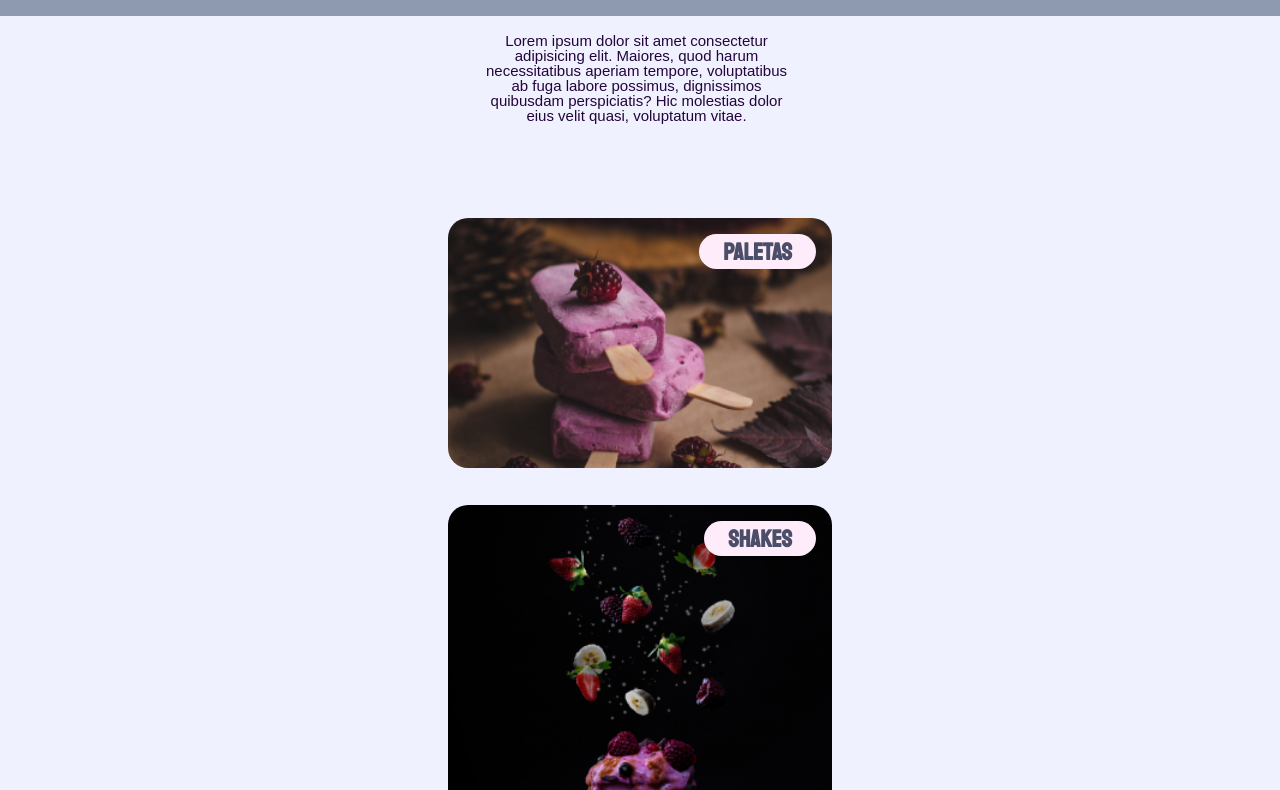
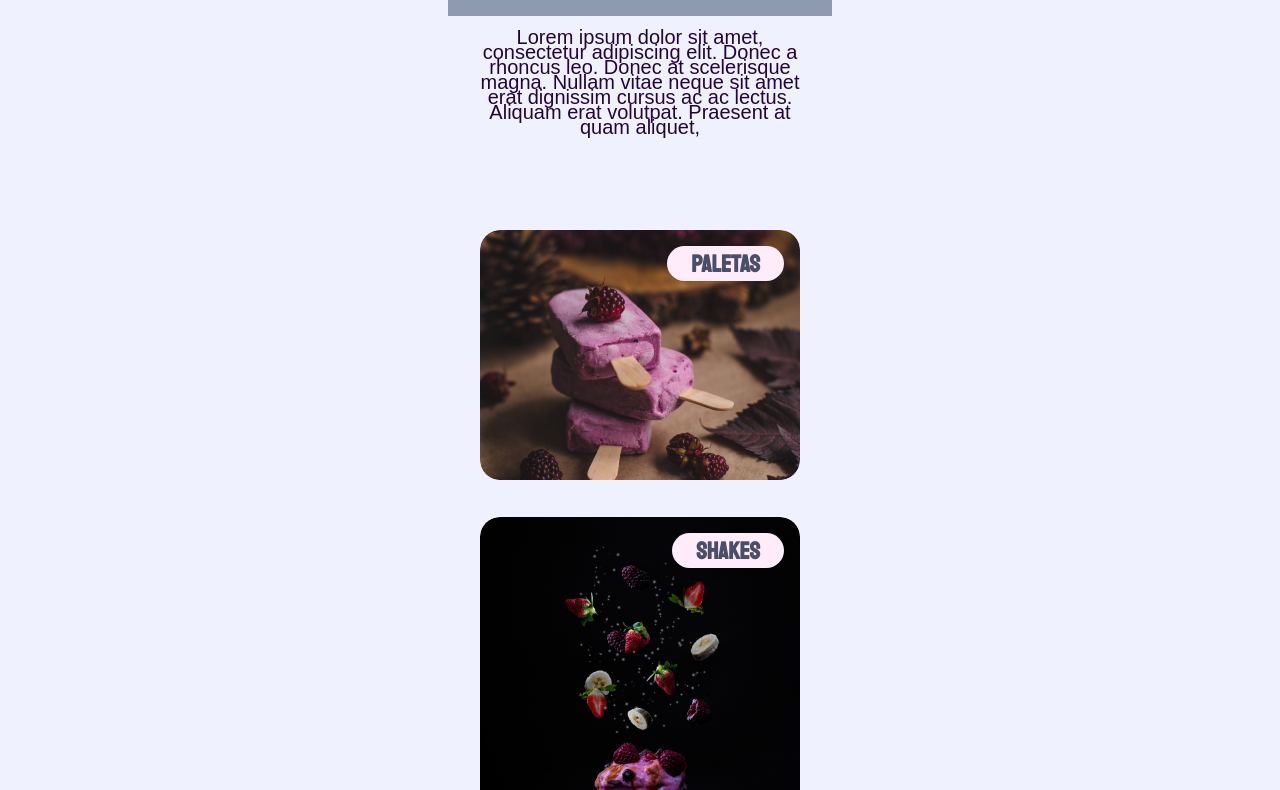
Before and after one commit to JonatasAS/Estudos_Pag_Web, a plain HTML site: page Projetos/Desafio_Space_Cream/index.html in a window 1280 px wide. Shown: the part 263-1053 px from the top of the page. Drawn offline with Linux system fonts and the light colour scheme; a web font is replaced by a local one.

Commit message:
Upgrade_SpaceCream

```diff
--- a/Projetos/Desafio_Space_Cream/index.html
+++ b/Projetos/Desafio_Space_Cream/index.html
@@ -14,16 +14,16 @@
 <body>
     <div class="page">
         <header>
-      <img src="image/logo.svg"
-        alt="Uma casquinha de sorvete com uma bola de sorvete em cima, essa casquinha se encontra na frente da lua">
-      <h1>space cream</h1>
+            <img src="image/logo.svg" alt="">
+            <h1> space cream</h1>
         </header>
 
         <main>
-
-      <p>Lorem ipsum dolor sit amet consectetur adipisicing elit. Maiores, quod harum necessitatibus aperiam
-        tempore, voluptatibus ab fuga labore possimus, dignissimos quibusdam perspiciatis? Hic molestias dolor eius
-        velit quasi, voluptatum vitae.</p>
+            <p>
+                Lorem ipsum dolor sit amet, consectetur adipiscing elit. Donec a rhoncus leo. Donec at scelerisque
+                magna. Nullam vitae neque sit amet erat dignissim cursus ac ac lectus. Aliquam erat volutpat. Praesent
+                at quam aliquet,
+            </p>
 
             <div class="card">
                 <img src="image/sorvete1.png" alt="">
@@ -44,9 +44,13 @@
                 <img id="card4" src="image/sorvete4.png" alt="">
                 <h2>picolés</h2>
             </div>
+        </main>
 
-    </main>
+        <footer>
+            <a href=""></a>
+        </footer>
     </div>
+
 </body>
 
 </html>
--- a/Projetos/Desafio_Space_Cream/style.css
+++ b/Projetos/Desafio_Space_Cream/style.css
@@ -13,20 +13,8 @@
 }
 
 body {
-  background: hsla(233, 100%, 97%, 1);
+  background: #EFF1FF;
   font-size: var(--fs-body);
-}
-
-body::before {
-  content: '';
-  width: 100%;
-  height: 279px;
-
-  position: absolute;
-  top: 0;
-  left: 0;
-  z-index: -1;
-  background: hsla(218, 17%, 62%, 1);
 }
 
 .page {
@@ -34,19 +22,16 @@ body::before {
   margin: 0 auto;
 }
 
-img {
-  width: 100%;
-  height: auto;
-}
-
 header {
+  height: 27.9rem;
   text-align: center;
+  background: #8E9AAF;
 }
 
 header img {
   width: 13.7rem;
   height: 13.7rem;
-  margin: 3.2rem 12.4rem;
+  margin-top: 3.2rem;
   filter: drop-shadow(0px 6px 6px rgba(0, 0, 0, 0.25));
 }
 
@@ -59,25 +44,25 @@ header h1 {
   line-height: 3.4rem;
   letter-spacing: 0.05em;
   text-shadow: 0px 2px 2px rgba(0, 0, 0, 0.25);
-  margin-bottom: 4.3rem;
+  margin: 3.2rem 0 2.9rem;
 }
 
 main {
   display: grid;
   gap: 3.2rem;
+  padding: 1.4rem 3.2rem 0;
+  margin-bottom: 6.0rem;
 }
 
 main p {
   font-family: var(--ff-texting);
-  width: 30.5rem;
   font-weight: 400;
-  font-size: 1.5rem;
+  font-size: 2.0rem;
   line-height: 1.5rem;
-  margin: 1.4rem 3.6rem 6.3rem;
-
   text-align: center;
 
   color: #23053A;
+  margin-bottom: 6.3rem;
 }
 
 .card {
@@ -88,8 +73,12 @@ main p {
   animation-direction: reverse;
 }
 
+img {
+  width: 100%;
+  height: auto;
+}
+
 .card img {
-  height: 25.0rem;
   object-fit: cover;
   border-radius: 2.0rem;
 
@@ -100,15 +89,6 @@ main p {
   transform: scale(1.1);
 }
 
-#card2{
-  height: 45.0rem;
-}
-
-#card4{
-  height: 45.0rem;
-  margin-bottom: 6.0rem;
-}
-
 .card h2 {
   position: absolute;
   top: 1.6rem;
@@ -116,23 +96,22 @@ main p {
   font-family: var(--ff-heading);
   color: hsla(232, 17%, 35%, 1);
   border-radius: 2.0rem;
-  font-weight: 400px ;
+  font-weight: 400px;
   padding: 0 24px;
   height: 3.5rem;
   display: inline-flex;
   align-items: center;
-  /* width: fit-content; */
   background: hsla(312, 91%, 96%, 1);
 }
 
-@keyframes downtop{
+@keyframes downtop {
   0% {
-    opacity: 0;
-    transform: translateY(-15px);
+      opacity: 0;
+      transform: translateY(-15px);
   }
 
   100% {
-    opacity: 1;
-    transform: translateY(0);
+      opacity: 1;
+      transform: translateY(0);
   }
 }
```
Lines whose indentation alone changed are shown as unchanged.
